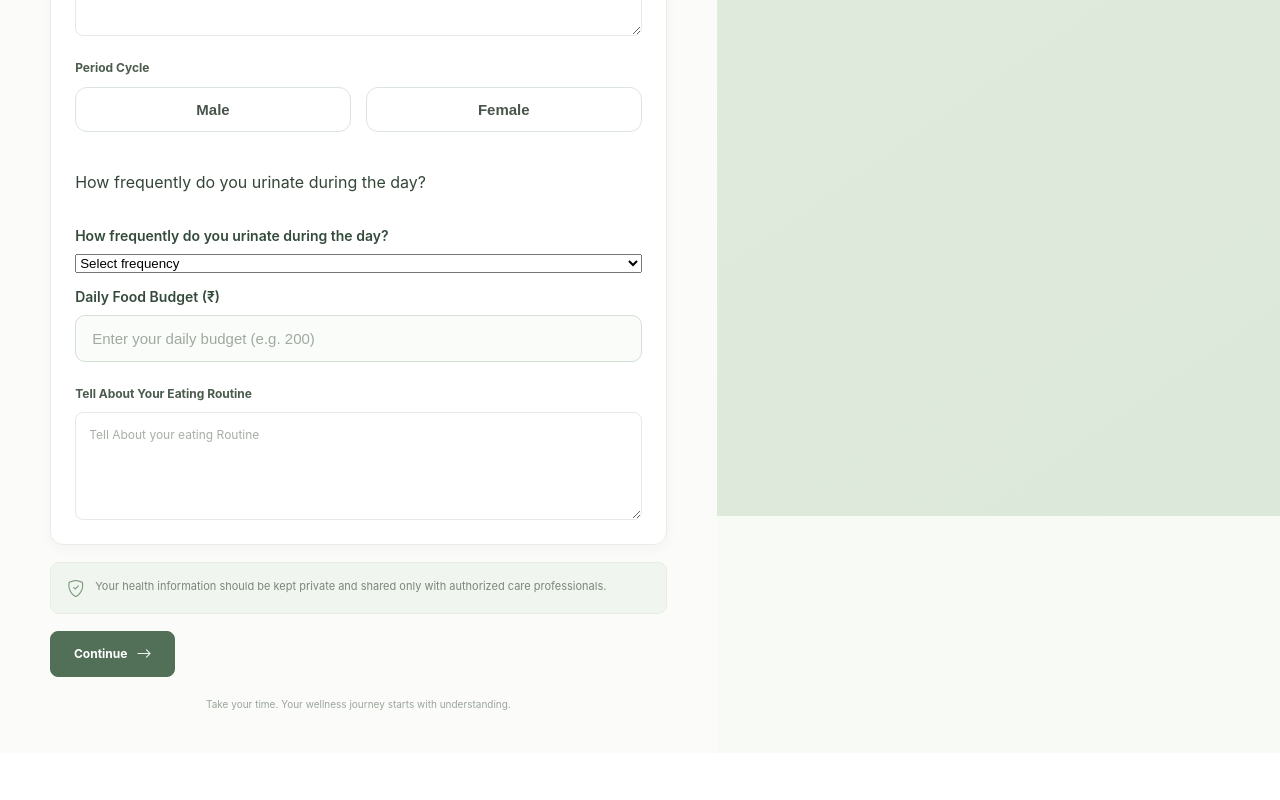
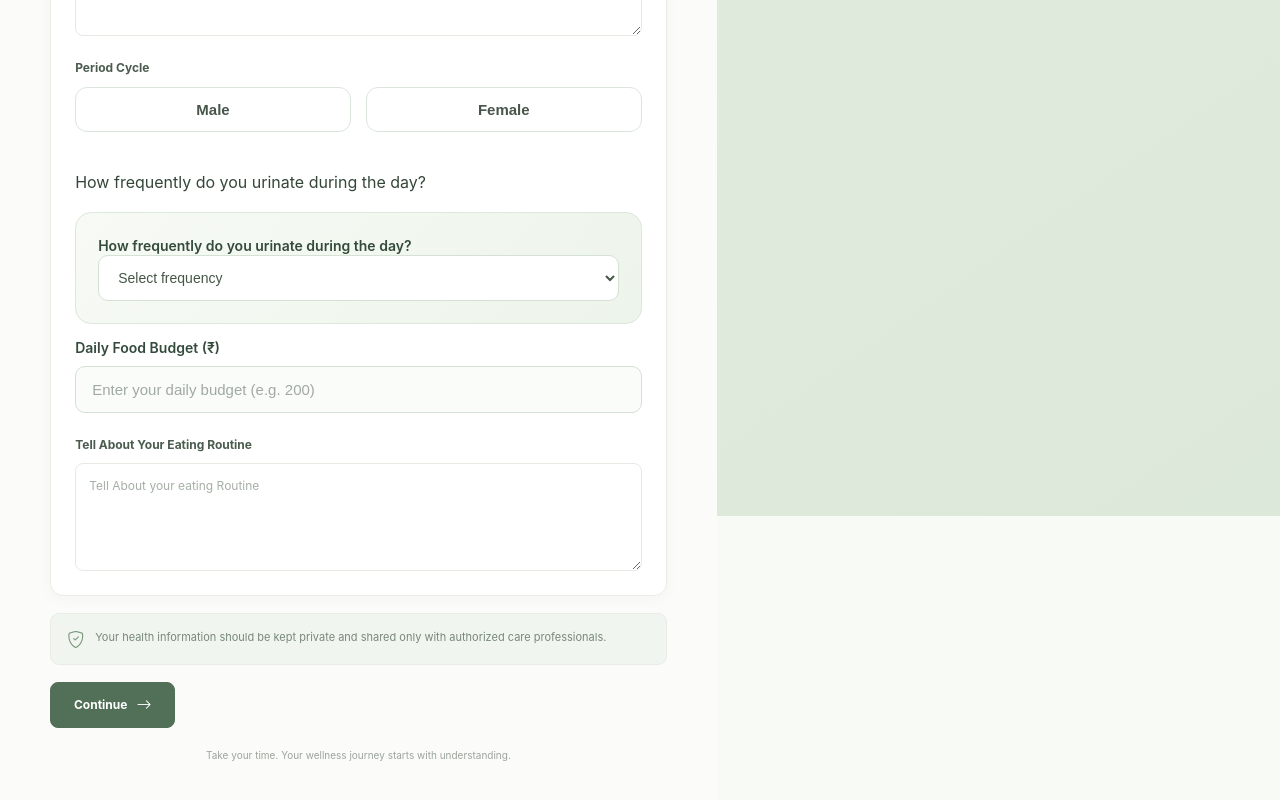
Before and after one commit to afkar-007/nutriora-frontend, a React (Vite) app: page /Lifestyle in a window 1280 px wide. Shown: the part 2524-3324 px from the top of the page. Before the commit the page ends 3277 px from the top, so only its background shows below. Built offline with nearby package versions, Linux system fonts and the light colour scheme.

Commit message:
commit changes

```diff
--- a/src/Pages/Lifestyle.jsx
+++ b/src/Pages/Lifestyle.jsx
@@ -226,7 +226,7 @@ function Lifestyle() {
         gender:formData.gender,
         periodDuration:formData.periodDuration,
 
-        urinationFrequency:urinationFrequency
+        urinationFrequency:formData.urinationFrequency
       };
 
       const response = await LifeStylePost(data);
@@ -741,7 +741,8 @@ function Lifestyle() {
     <small>Enter the usual number of days your period lasts.</small>
   </div>
 )}
-<br /><br />
+
+<br /> <br />
 
 
 
@@ -750,7 +751,7 @@ function Lifestyle() {
 
 <div className="urination-section">
 
-  <div className="dailyBudgetDiv">
+  <div className="urination-card">
     <label>How frequently do you urinate during the day?</label>
     <select
   name="urinationFrequency"
--- a/src/Styles/lifestyle.css
+++ b/src/Styles/lifestyle.css
@@ -1048,11 +1048,9 @@
 
 /* Question Label */
 .urination-card label {
-  display: block;
-  margin-bottom: 12px;
-  color: #354b38;
-  font-size: 14px;
+ font-size: 14px;
   font-weight: 600;
+  color: #344b3b;
 }
 
 /* Select Input */
```
